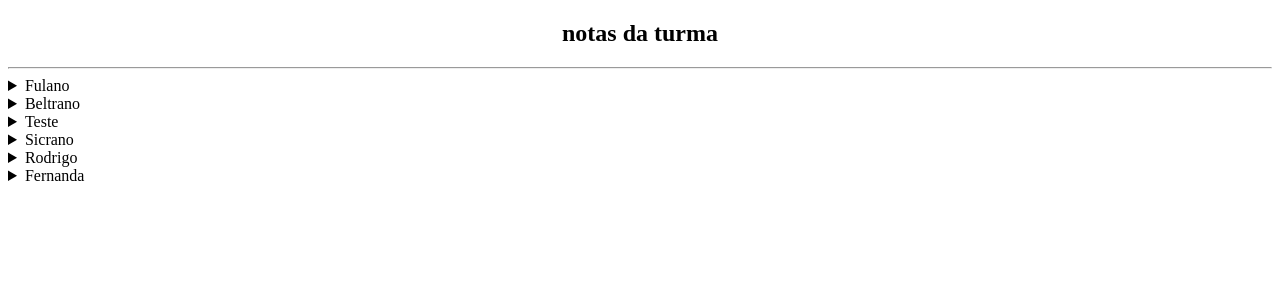
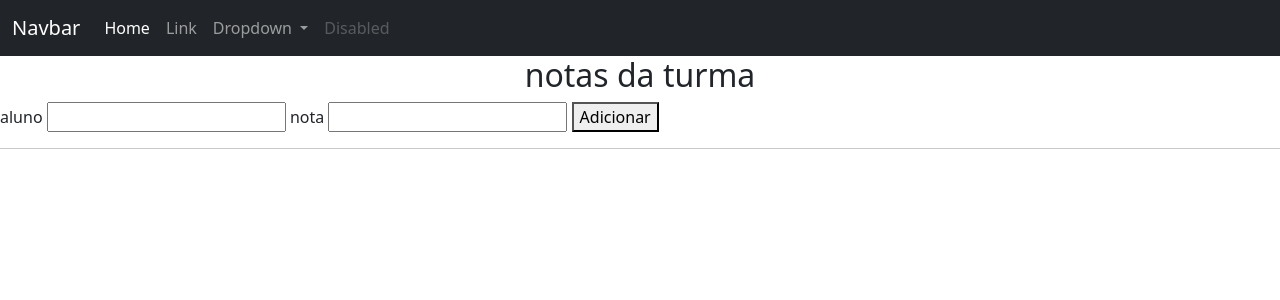
Before and after one commit to LeandroEdv/OBC_Curso_Python, a Flask app: page /diario in a window 1280 px wide. Shown: the top 300 px of the page. Run offline with Flask 3, Linux system fonts and the light colour scheme.

Commit message:
importando bootstrap

```diff
--- a/Flask/app.py
+++ b/Flask/app.py
@@ -2,6 +2,7 @@ from flask import Flask, render_template, request
 
 app = Flask(__name__)
 conteudos = []
+registros = []
 #localhost:5000/
 @app.route('/', methods=["GET", "POST"])
 
@@ -14,14 +15,14 @@ def principal():
 
     return render_template('index.html', conteudos = conteudos)
 
-@app.route('/diario')
+@app.route('/diario', methods=["GET", "POST"])
 def diario():
-    diario = {
-            "Fulano":5.0,
-            "Beltrano":6.0,
-            "Teste":7.0,
-            "Sicrano":8.5,
-            "Rodrigo": 9.0,
-            "Fernanda":10.0
-    }
-    return render_template('sobre.html', diario = diario)
+
+    if request.method == "POST":
+        if request.form.get("aluno") and request.form.get("nota"):
+            aluno = request.form.get("aluno")
+            nota = request.form.get("nota")
+            registros.append({'aluno': aluno,
+                              'nota': nota})
+
+    return render_template('sobre.html', registros = registros)
--- /dev/null
+++ b/Flask/templates/base.html
@@ -0,0 +1,47 @@
+<!DOCTYPE html>
+<html lang="en">
+<head>
+    <meta charset="UTF-8">
+    <meta name="viewport" content="width=device-width, initial-scale=1.0">
+    <title>AppPython</title>
+    <link rel="stylesheet" href="https://cdn.jsdelivr.net/npm/bootstrap@5.3.2/dist/css/bootstrap.min.css" integrity="sha384-T3c6CoIi6uLrA9TneNEoa7RxnatzjcDSCmG1MXxSR1GAsXEV/Dwwykc2MPK8M2HN" crossorigin="anonymous">
+</head>
+<body>
+    <nav class="navbar navbar-expand-lg bg-dark navbar-dark">
+        <div class="container-fluid">
+          <a class="navbar-brand" href="#">Navbar</a>
+          <button class="navbar-toggler" type="button" data-bs-toggle="collapse" data-bs-target="#navbarSupportedContent" aria-controls="navbarSupportedContent" aria-expanded="false" aria-label="Toggle navigation">
+            <span class="navbar-toggler-icon"></span>
+          </button>
+          <div class="collapse navbar-collapse" id="navbarSupportedContent">
+            <ul class="navbar-nav me-auto mb-2 mb-lg-0">
+              <li class="nav-item">
+                <a class="nav-link active" aria-current="page" href="#">Home</a>
+              </li>
+              <li class="nav-item">
+                <a class="nav-link" href="#">Link</a>
+              </li>
+              <li class="nav-item dropdown">
+                <a class="nav-link dropdown-toggle" href="#" role="button" data-bs-toggle="dropdown" aria-expanded="false">
+                  Dropdown
+                </a>
+                <ul class="dropdown-menu">
+                  <li><a class="dropdown-item" href="#">Action</a></li>
+                  <li><a class="dropdown-item" href="#">Another action</a></li>
+                  <li><hr class="dropdown-divider"></li>
+                  <li><a class="dropdown-item" href="#">Something else here</a></li>
+                </ul>
+              </li>
+              <li class="nav-item">
+                <a class="nav-link disabled" aria-disabled="true">Disabled</a>
+              </li>
+            </ul>
+          </div>
+        </div>
+      </nav>
+    {% block conteudo %}
+
+    {% endblock conteudo %}
+    <script src="https://cdn.jsdelivr.net/npm/bootstrap@5.3.2/dist/js/bootstrap.bundle.min.js" integrity="sha384-C6RzsynM9kWDrMNeT87bh95OGNyZPhcTNXj1NW7RuBCsyN/o0jlpcV8Qyq46cDfL" crossorigin="anonymous"></script>
+</body>
+</html>
--- a/Flask/templates/sobre.html
+++ b/Flask/templates/sobre.html
@@ -1,18 +1,18 @@
-<!DOCTYPE html>
-<html lang="en">
-<head>
-    <meta charset="UTF-8">
-    <meta name="viewport" content="width=device-width, initial-scale=1.0">
-    <title>Sobre Mim</title>
-</head>
-<body>
+{% extends 'base.html' %}
+{% block conteudo %}
     <h2 style="text-align: center;">notas da turma</h2>
+    <form action="{{url_for('diario')}}" method="POST">
+        <label for="">aluno</label>
+        <input type="text" name="aluno">
+        <label for="">nota</label>
+        <input type="text" name="nota">
+        <button>Adicionar</button>
+    </form>
     <hr>
-    {% for aluno, nota in diario.items() %}
+    {% for registro in registros %}
     <details>
-        <summary>{{aluno}}</summary>
-        <P>{{nota}}</P>
+        <summary>{{registro.aluno}}</summary>
+        <P>{{registro.nota}}</P>
     </details>
     {% endfor %}
-</body>
-</html>
+{% endblock conteudo %}
```
Also changed, not shown: Flask/templates/index.html (+3 -10 lines).
